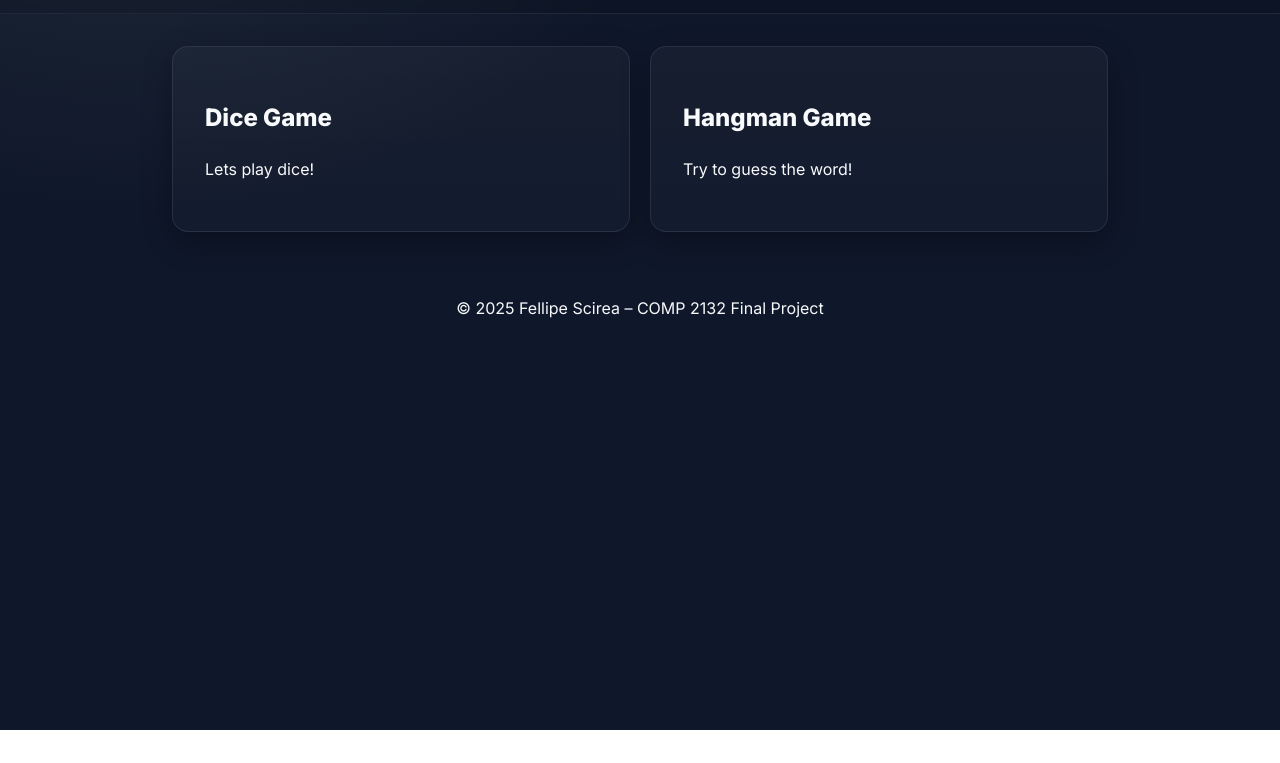
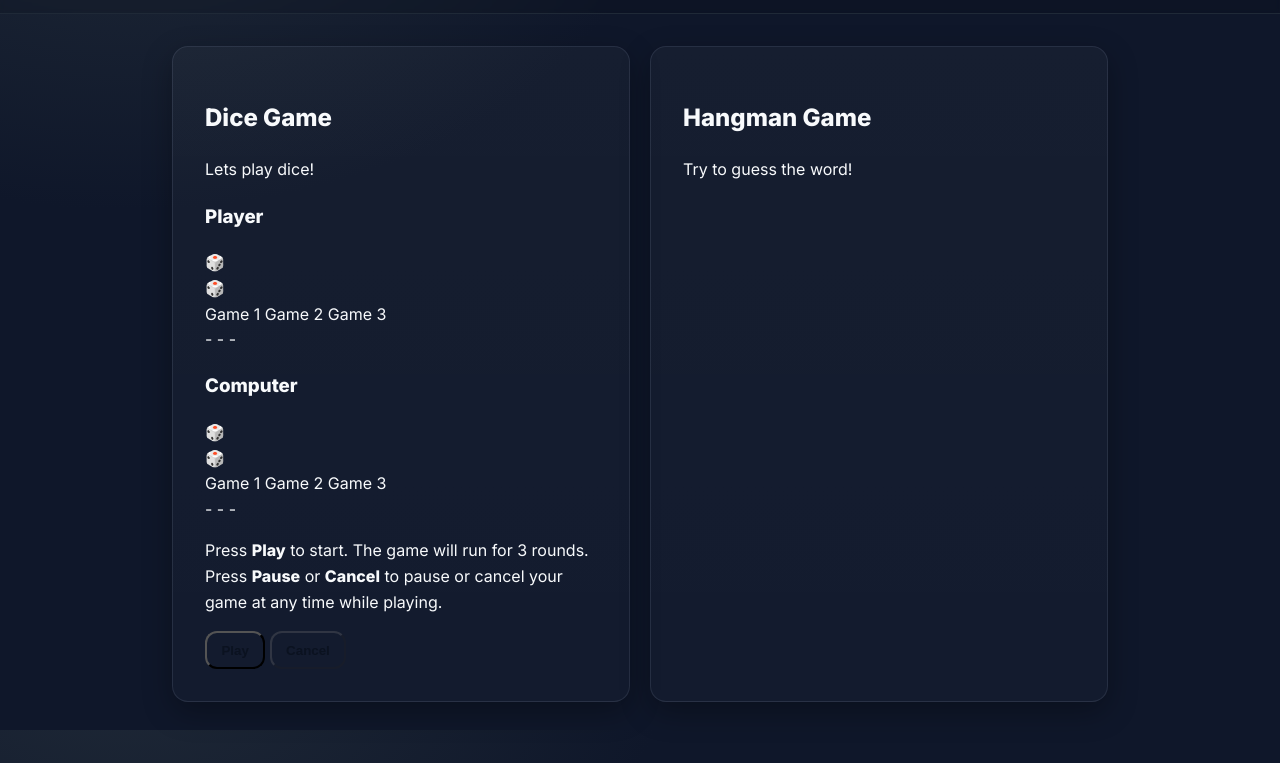
Before and after one commit to FMFSc/COMP2132-FinalProject, a plain HTML site: page index.html in a window 1280 px wide. Shown: the part 70-833 px from the top of the page. Before the commit the page ends 800 px from the top, so only its background shows below. Drawn offline with Linux system fonts and the light colour scheme.

Commit message:
Implementing structure for dice game

```diff
--- a/index.html
+++ b/index.html
@@ -12,7 +12,7 @@
     <meta name="viewport" content="width=device-width, initial-scale=1" />
     <meta
       name="description"
-      content="Reusable COMP 2132 Assignment Template for weekly JavaScript projects"
+      content="Dice and Hangman games - COMP 2132 Final Project by Fellipe Scirea"
     />
     <meta name="author" content="Fellipe Scirea" />
 
@@ -31,6 +31,7 @@
   </head>
 
   <body>
+    <a class="skip-link" href="#main-content">Skip to main content</a>
     <header class="site-header">
       <div class="brand">
         <span class="logo" aria-hidden="true">👋</span>
@@ -44,12 +45,117 @@
       </nav>
     </header>
 
-    <main>
+    <main id="main-content">
       <!-- Reusable Content Portion -->
       <!-- Part 1 -->
       <section id="dice-game" class="part">
         <h2 data-title="dice-game-title">Dice Game</h2>
         <p data-body="dice-game-body">Lets play dice!</p>
+
+        <div class="dice-game-body">
+          <!-- 2 Columns for the dice game: Left > Player, Right > Computer -->
+          <div class="dice-panel">
+            <!-- Player Side -->
+            <section class="dice-panel--player" aria-label="Player dice panel">
+              <h3 class="player-title">Player</h3>
+
+              <div class="dice-panel-animation">
+                <!-- Individual dice separation to animate -->
+                <div class="dice-face" data-die="player-dice-1">🎲</div>
+                <div class="dice-face" data-die="player-dice-2">🎲</div>
+              </div>
+
+              <div class="dice-panel-scoreboard">
+                <div class="scoreboard">
+                  <div class="scoreboard-header">
+                    <span>Game 1</span>
+                    <span>Game 2</span>
+                    <span>Game 3</span>
+                  </div>
+                  <div class="scoreboard-results">
+                    <span data-score="player-game-1">-</span>
+                    <span data-score="player-game-2">-</span>
+                    <span data-score="player-game-3">-</span>
+                  </div>
+                </div>
+              </div>
+            </section>
+
+            <!-- Computer Side -->
+            <section
+              class="dice-panel--computer"
+              aria-label="Computer dice panel"
+            >
+              <h3 class="player-title">Computer</h3>
+
+              <div class="dice-panel-animation">
+                <!-- Individual dice separation to animate -->
+                <div class="dice-face" data-die="computer-dice-1">🎲</div>
+                <div class="dice-face" data-die="computer-dice-2">🎲</div>
+              </div>
+
+              <div class="dice-panel-scoreboard">
+                <div class="scoreboard">
+                  <div class="scoreboard-header">
+                    <span>Game 1</span>
+                    <span>Game 2</span>
+                    <span>Game 3</span>
+                  </div>
+                  <div class="scoreboard-results">
+                    <span data-score="computer-game-1">-</span>
+                    <span data-score="computer-game-2">-</span>
+                    <span data-score="computer-game-3">-</span>
+                  </div>
+                </div>
+              </div>
+            </section>
+          </div>
+
+          <!-- Game Control Area -->
+          <p class="dice-game-instructions">
+            Press <strong>Play</strong> to start. The game will run for 3
+            rounds. Press <strong>Pause</strong> or <strong>Cancel</strong> to
+            pause or cancel your game at any time while playing.
+          </p>
+
+          <!-- Buttons to control the game -->
+          <div class="dice-game-controls">
+            <button
+              type="button"
+              class="btn dice-game-btn dice-game-btn-play"
+              data-action="play"
+            >
+              Play
+            </button>
+            <button
+              type="button"
+              class="btn dice-game-btn dice-game-btn-cancel"
+              data-action="cancel"
+              disabled
+            >
+              Cancel
+            </button>
+          </div>
+        </div>
+
+        <!-- End-of-game popup -->
+        <div
+          class="game-dialog game-dialog-dice"
+          role="dialog"
+          aria-modal="true"
+          aria-labelledby="dice-dialog-title"
+          hidden
+        >
+          <div class="game-dialog-content">
+            <h3 id="dice-dialog-title">Game summary</h3>
+            <p class="game-dialog-message" data-dice-dialog-message>
+              <!-- JS will inject "winner message" or "Thanks for playing!" -->
+            </p>
+            <button type="button" class="btn" data-action="close-dice-dialog">
+              Close
+            </button>
+          </div>
+        </div>
       </section>
 
       <!-- Part 2 -->
@@ -59,8 +165,8 @@
       </section>
     </main>
 
-    <script type="module" src="./js/jquery-3.7.1.min.js" defer></script>
-    <script type="module" src="./js/main.js" defer></script>
+    <script src="./js/jquery-3.7.1.min.js" defer></script>
+    <script src="./js/main.js" defer></script>
 
     <footer class="site-footer">
       <p>&copy; 2025 Fellipe Scirea – COMP 2132 Final Project</p>
```
